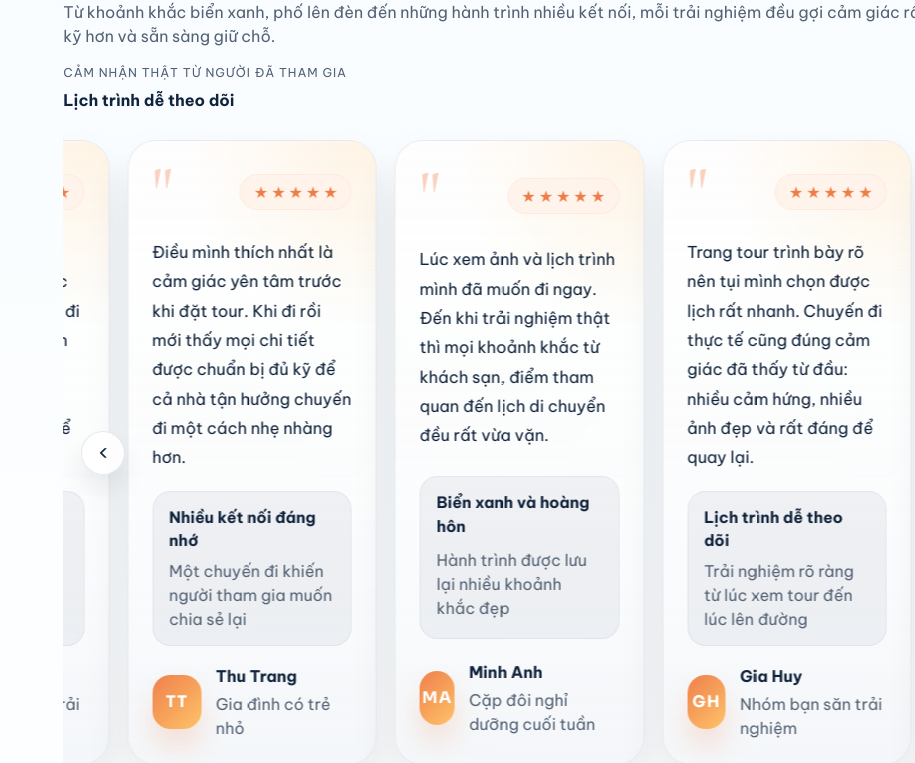
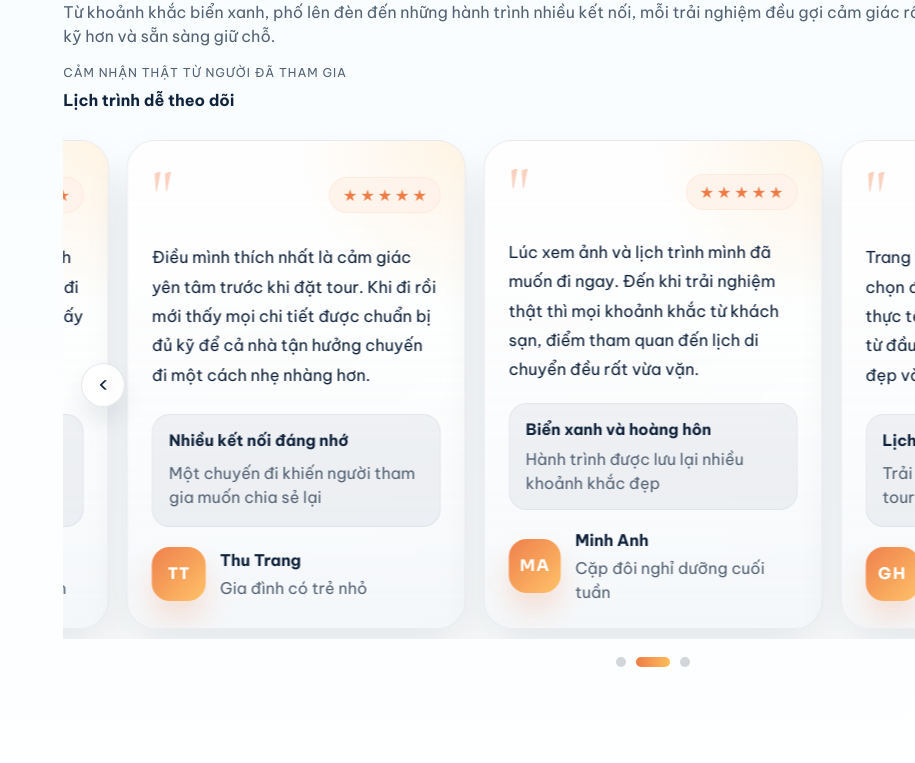
Before and after one commit to BKPHAN/tour, a React (Vite) app in the folder source/client/: page / in a window 1280 px wide. Shown: the part 2571-3334 px from the top of the page, without its empty margins (365-1280 px from the left). Built offline with nearby package versions, Linux system fonts and the light colour scheme; no server answers.

Commit message:
update gia doan 1 be

```diff
--- a/source/client/src/styles/global.css
+++ b/source/client/src/styles/global.css
@@ -1484,7 +1484,7 @@ body {
 }
 
 .testimonial-carousel {
-  --testimonial-visible: 4;
+  --testimonial-visible: 3;
   --testimonial-gap: 18px;
   position: relative;
   overflow: hidden;
@@ -1945,7 +1945,7 @@ body {
   }
 
   .testimonial-carousel {
-    --testimonial-visible: 3;
+    --testimonial-visible: 2;
   }
 
   .testimonial-control-button-left {
```
